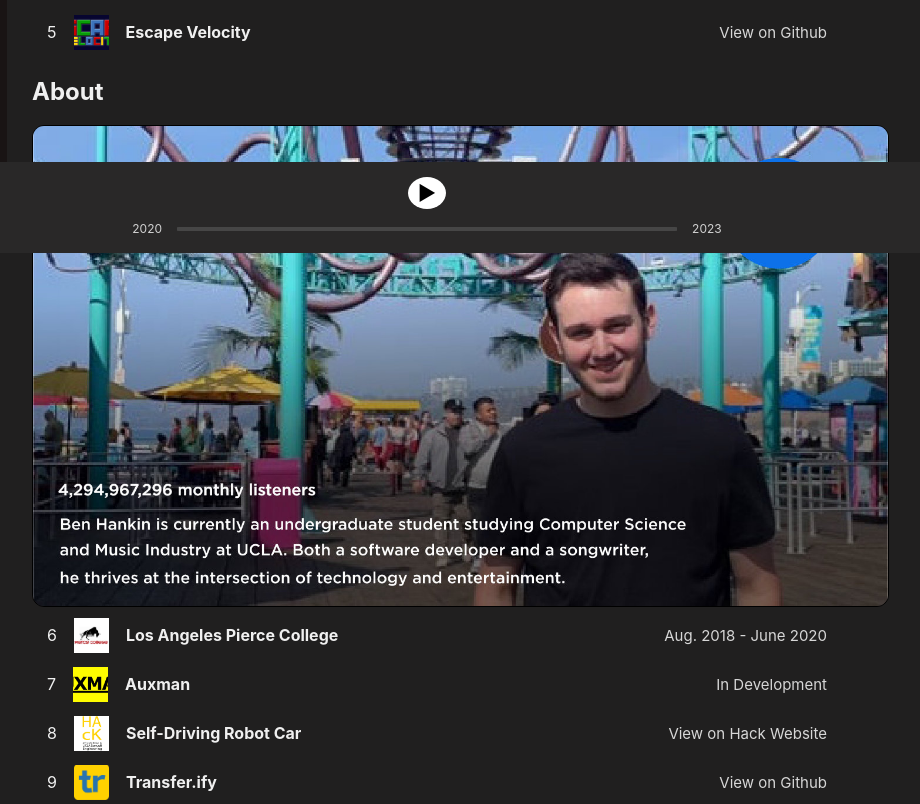
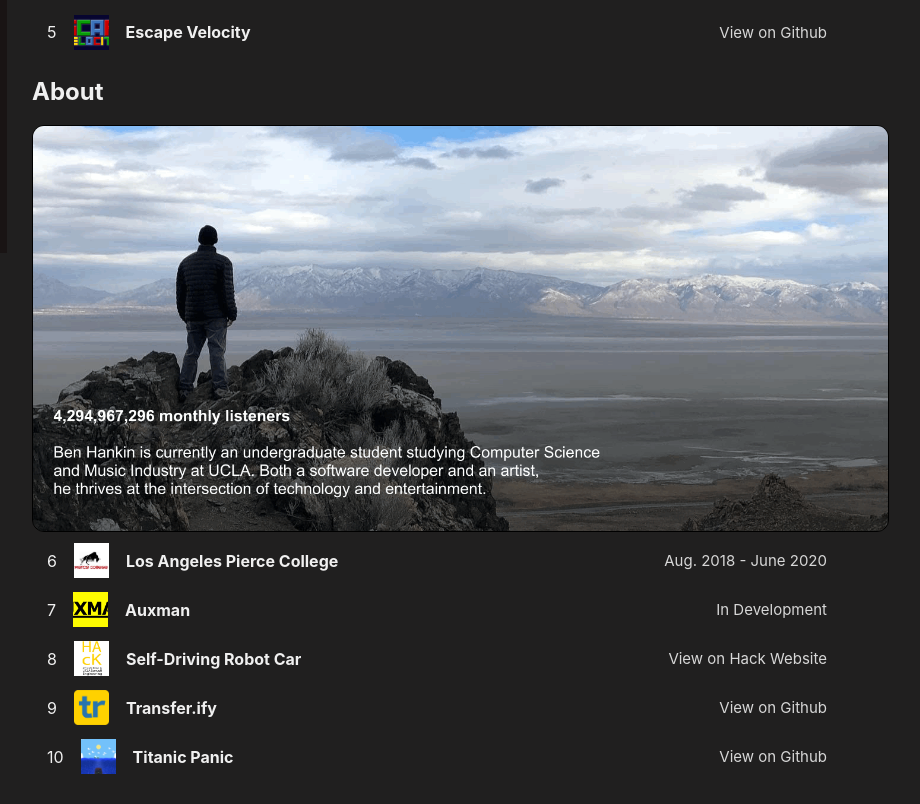
Before and after one commit to benh4627/benh4627.github.io, a React (Create React App) app: page / in a window 1280 px wide. Shown: the part 547-1351 px from the top of the page, without its empty margins (218-1138 px from the left). Built offline with nearby package versions, Linux system fonts and the light colour scheme.

Commit message:
Changed about image

```diff
--- a/src/App.js
+++ b/src/App.js
@@ -8,7 +8,6 @@ import Player from './components/Player/Player.js';
 function App() {
   return (
     <div className="App">
-      <Player />
       <Navigation2 />
       <Profile2 />
     </div>
--- a/src/components/Profile/Profile2.js
+++ b/src/components/Profile/Profile2.js
@@ -4,7 +4,7 @@ import './Profile2.css';
 import me from './rainer.jpg';
 import check from './check.png';
 import snowlake from './snowlake.jpg';
-import octopus from './octopus.jpg';
+import ben from './ben.png';
 
 import ProjectTrack from '../ProjectTrack/ProjectTrack';
 
@@ -76,7 +76,7 @@ function Profile() {
                 <div className="about">
                 <h2>About</h2>
                 <div className="img-text">
-                <img className="about-img" src={octopus} />
+                <img className="about-img" src={ben} />
                 </div>
                 </div>
                 <ProjectTrack
@@ -119,10 +119,6 @@ function Profile() {
                     link="https://github.com/benh4627/transferify"
                     linkdesc="View on Github"
                 />
-                <br />
-                <br />
-                <br />
-                <br />
             </div>
         </div>
     )
```
Also changed, not shown: src/components/Profile/ben.jpg (renamed from src/components/Profile/octopus.jpg), src/components/Profile/ben.png (added).
